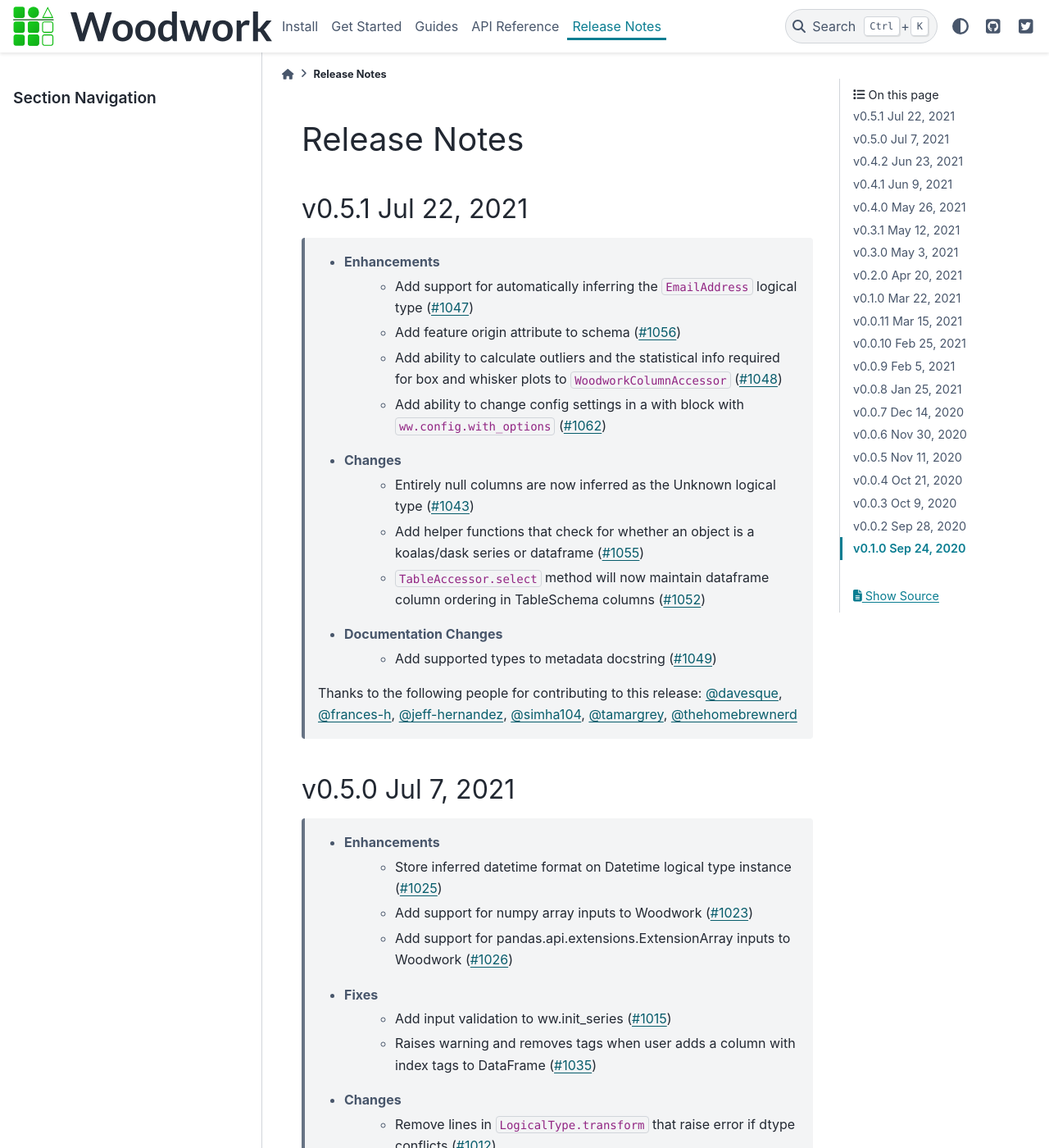
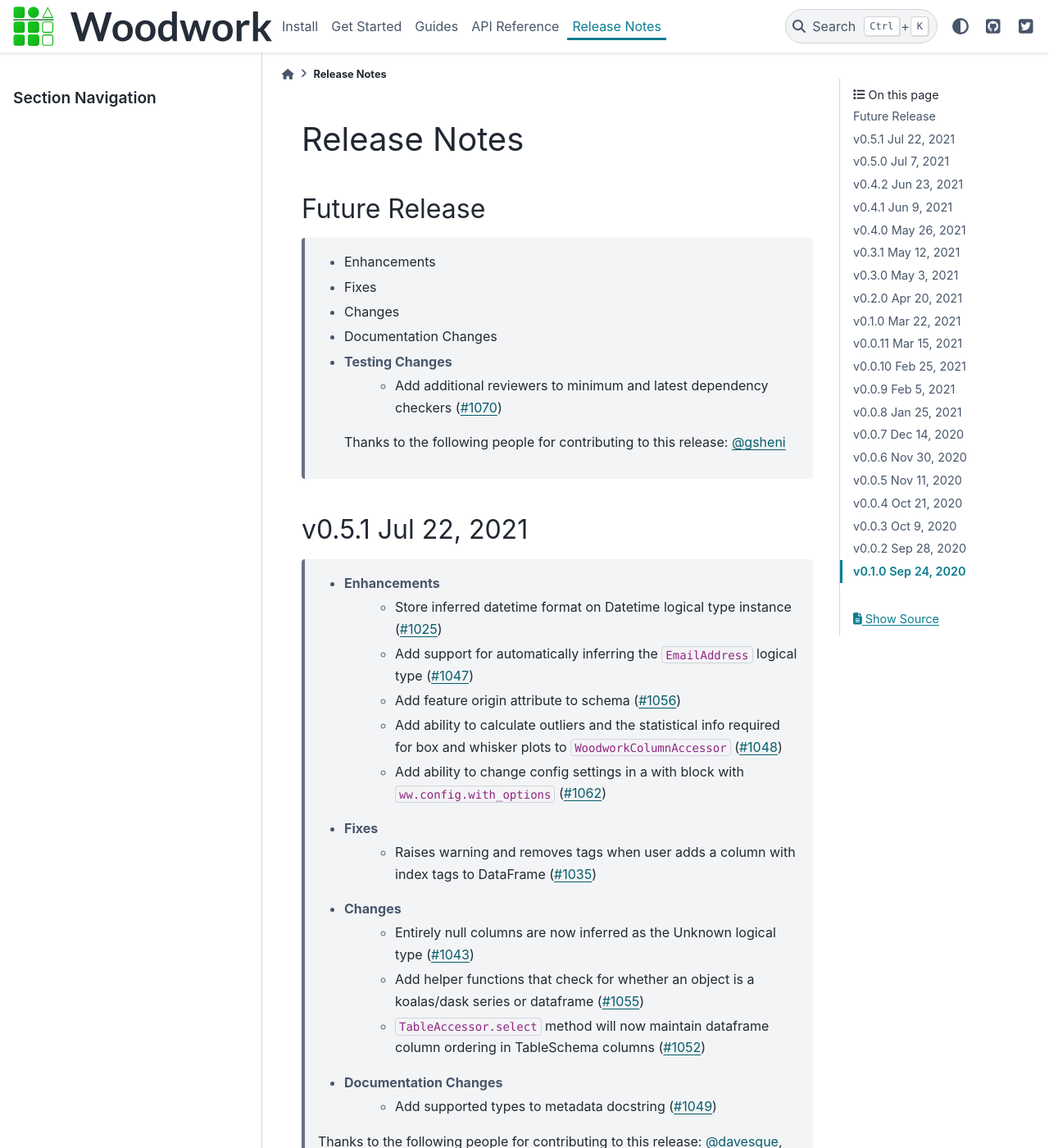
Before and after one commit to alteryx/woodwork, a Sphinx documentation site: the page built from docs/source/release_notes.rst, in a window 1280 px wide and 1400 px high. Shown: the whole window at 82% size. Built offline with Sphinx 7.4.7 and the PyData theme 0.15.4, drawn with Linux system fonts in a browser that asks for light colours; comment, search, counter and statistics services are not loaded.

Commit message:
Add additional reviewers to min and latest dependency checker (#1070)

```diff
--- a/docs/source/release_notes.rst
+++ b/docs/source/release_notes.rst
@@ -1,27 +1,30 @@
 .. _release_notes:
 
-.. Future Release
-  ===============
+Release Notes
+-------------
+
+Future Release
+==============
   * Enhancements
   * Fixes
   * Changes
   * Documentation Changes
   * Testing Changes
+        * Add additional reviewers to minimum and latest dependency checkers (:pr:`1070`)
 
-.. Thanks to the following people for contributing to this release:
+    Thanks to the following people for contributing to this release:
+    :user:`gsheni`
 
-Release Notes
--------------
 v0.5.1 Jul 22, 2021
 ===================
     * Enhancements
-        * Add support for automatically inferring the ``EmailAddress`` logical
-          type (:pr:`1047`)
+        * Store inferred datetime format on Datetime logical type instance (:pr:`1025`)
+        * Add support for automatically inferring the ``EmailAddress`` logical type (:pr:`1047`)
         * Add feature origin attribute to schema (:pr:`1056`)
-        * Add ability to calculate outliers and the statistical info required for box and whisker plots
-          to ``WoodworkColumnAccessor`` (:pr:`1048`)
-        * Add ability to change config settings in a with block with
-          ``ww.config.with_options`` (:pr:`1062`)
+        * Add ability to calculate outliers and the statistical info required for box and whisker plots to ``WoodworkColumnAccessor`` (:pr:`1048`)
+        * Add ability to change config settings in a with block with ``ww.config.with_options`` (:pr:`1062`)
+    * Fixes
+        * Raises warning and removes tags when user adds a column with index tags to DataFrame (:pr:`1035`)
     * Changes
         * Entirely null columns are now inferred as the Unknown logical type (:pr:`1043`)
         * Add helper functions that check for whether an object is a koalas/dask series or dataframe (:pr:`1055`)
```
Also changed, not shown: other parts of docs/source/release_notes.rst (+0 -2 lines), 2 other files.
